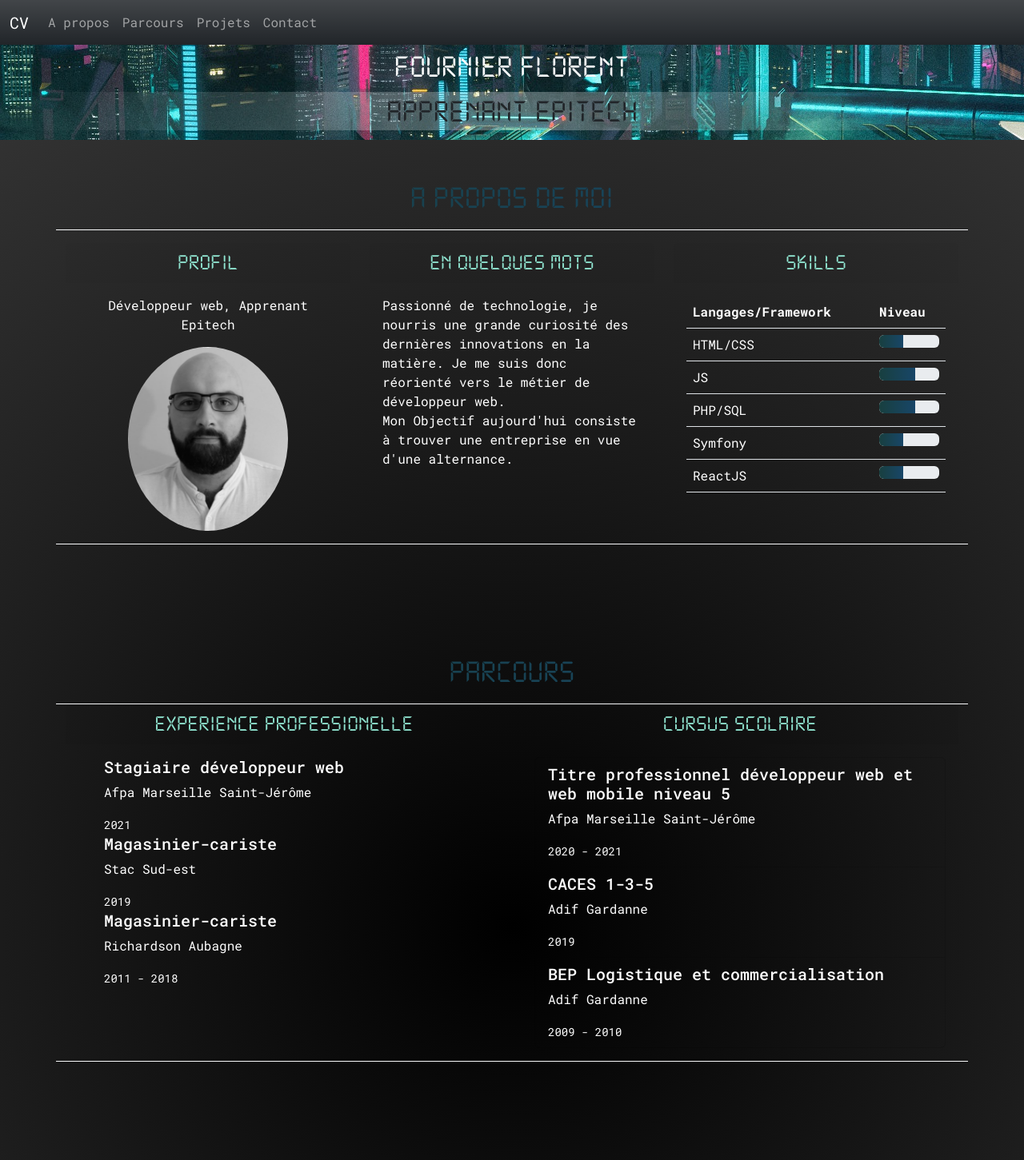
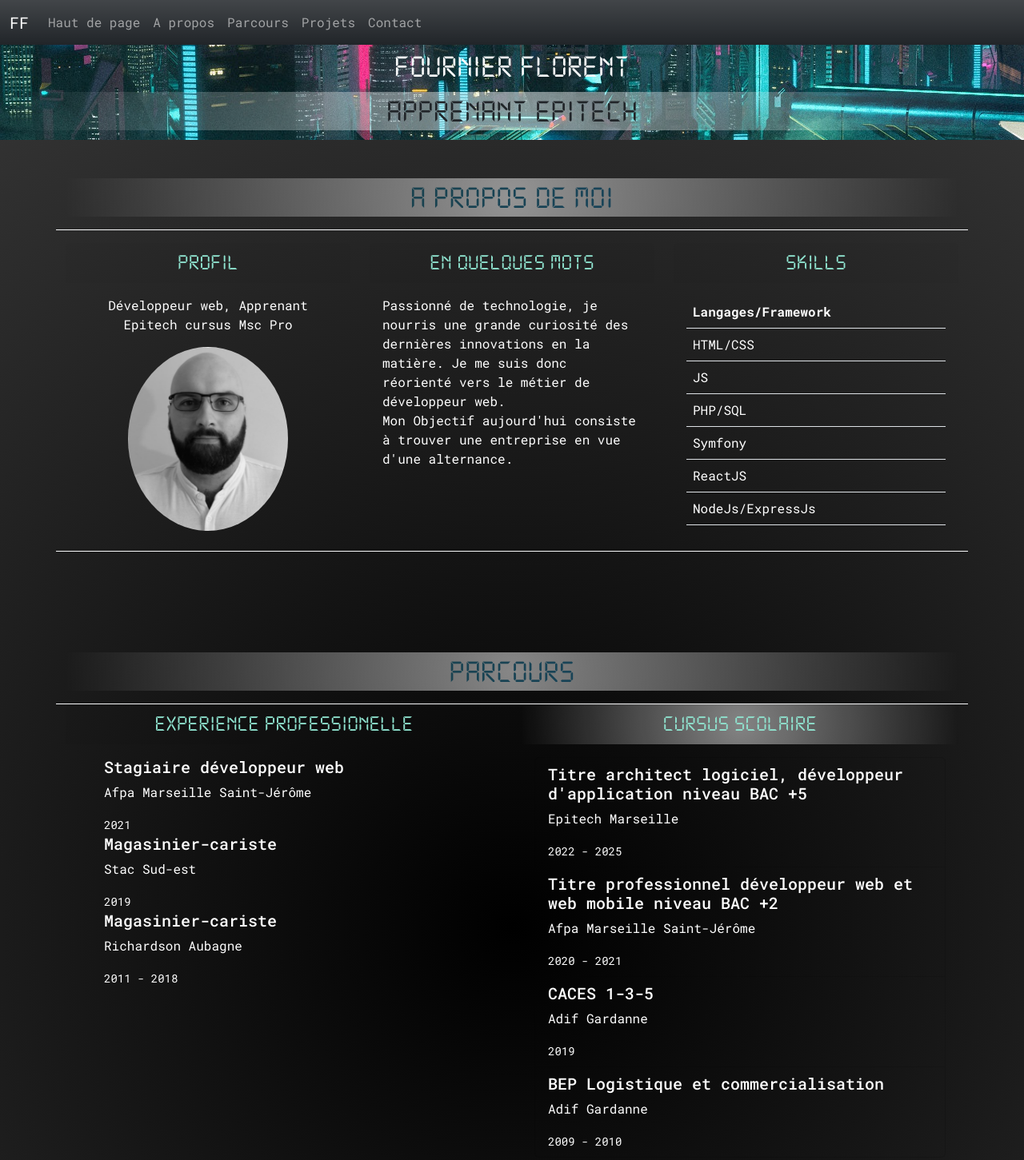
Before and after one commit to Florent-F-Dev/myportfolio, a plain HTML site: page index.html in a window 1280 px wide. Shown: the top 1451 px of the page at 80% size. Drawn offline with nearby package versions, Linux system fonts and the light colour scheme.

Commit message:
cv florent fournier - modifs

```diff
--- a/index.html
+++ b/index.html
@@ -13,12 +13,15 @@
     <header>
         <nav class="navbar navbar-expand-lg navbar-dark bg-dark bg-gradient fixed-top">
             <div class="container-fluid">
-                <a href="#body" class="navbar-brand">CV</a>
+                <a href="#body" class="navbar-brand">FF</a>
                 <button class="navbar-toggler" type="button" data-bs-toggle="collapse" data-bs-target="#navbarNav" aria-controls="navbarNav" aria-expanded="false" aria-label="Toggle navigation">
                     <span class="navbar-toggler-icon"></span>
                 </button>
                 <div class="collapse navbar-collapse" id="navbarNav">
                     <ul class="navbar-nav">
+                        <li class="nav-item">
+                            <a href="#about" class="nav-link">Haut de page</a>
+                        </li>
                         <li class="nav-item">
                             <a href="#about" class="nav-link">A propos</a>
                         </li>
@@ -39,18 +42,19 @@
     <main>
         <div class="screen">
             <section class="container-fluid d-flex flex-wrap py-1 mb-5 text-center section-title">
-            <!-- <section class="container-fluid bg-secondary bg-gradient py-1 text-center"> -->
                 <h1 class="text-light w-100">Fournier Florent</h1>
                 <h1 class="title-2 w-100">Apprenant Epitech</h1>
             </section>
             <section class="container text-white">
-                <h1 class="my-3 text-center gradient-title" id="about">A propos de moi</h1>
+                <div class="title-2">
+                    <h1 class="my-3 text-center gradient-title" id="about">A propos de moi</h1>
+                </div>
                 <div class="row justify-content-sm-center border-top border-bottom border-light box-body">
                     <div class="col-12 col-sm-6 col-lg-4 mt-3">
                         <div class="card h-100 bg-transparent text-white">
                             <h3 class="card-header text-center color-title">Profil</h3>
                             <div class="card-body">
-                                <p class=" text-center">Développeur web, Apprenant Epitech</p>
+                                <p class=" text-center">Développeur web, Apprenant Epitech cursus Msc Pro</p>
                                 <div class="d-flex justify-content-center">
                                     <img src="./img/identity-pic.png" alt="Photo de profil" class="img-fluid rounded-circle" width="200">
                                 </div>
@@ -74,49 +78,26 @@
                                     <thead>
                                         <tr>
                                             <th>Langages/Framework</th>
-                                            <th>Niveau</th>
                                         </tr>
                                     </thead>
                                     <tbody>
                                         <tr>
                                             <td>HTML/CSS</td>
-                                            <td>
-                                                <div class="progress">
-                                                    <div class="progress-bar" role="progressbar" aria-label="Basic example" style="width: 40%" aria-valuenow="40" aria-valuemin="0" aria-valuemax="100"></div>
-                                                </div>
-                                            </td>
                                         </tr>
                                         <tr>
                                             <td>JS</td>
-                                            <td>
-                                                <div class="progress">
-                                                    <div class="progress-bar" role="progressbar" aria-label="Basic example" style="width: 60%" aria-valuenow="60" aria-valuemin="0" aria-valuemax="100"></div>
-                                                </div>
-                                            </td>
                                         </tr>
                                         <tr>
                                             <td>PHP/SQL</td>
-                                            <td>
-                                                <div class="progress">
-                                                    <div class="progress-bar" role="progressbar" aria-label="Basic example" style="width: 60%" aria-valuenow="60" aria-valuemin="0" aria-valuemax="100"></div>
-                                                </div>
-                                            </td>
                                         </tr>
                                         <tr>
                                             <td>Symfony</td>
-                                            <td>
-                                                <div class="progress">
-                                                    <div class="progress-bar" role="progressbar" aria-label="Basic example" style="width: 40%" aria-valuenow="40" aria-valuemin="0" aria-valuemax="100"></div>
-                                                </div>
-                                            </td>
                                         </tr>
                                         <tr>
                                             <td>ReactJS</td>
-                                            <td>
-                                                <div class="progress">
-                                                    <div class="progress-bar" role="progressbar" aria-label="Basic example" style="width: 40%" aria-valuenow="40" aria-valuemin="0" aria-valuemax="100"></div>
-                                                </div>
-                                            </td>
+                                        </tr>
+                                        <tr>
+                                            <td>NodeJs/ExpressJs</td>
                                         </tr>
                                     </tbody>
                                 </table>
@@ -128,7 +109,9 @@
         </div>
         <div class="screen">
             <section class="container text-white">
-                <h1 class="my-3 text-center gradient-title" id="career">Parcours</h1>
+                <div class="title-2">
+                    <h1 class="my-3 text-center gradient-title" id="career">Parcours</h1>
+                </div>
                 <div class="row justify-content-sm-center border-top border-bottom border-light box-body">
                     <div class="col-12 col-sm-6">
                         <div class="card h-100 bg-transparent text-white">
@@ -156,11 +139,18 @@
                     </div>
                     <div class="col-12 col-sm-6">
                         <div class="card h-100  bg-transparent text-white">
-                            <h3 class="card-header text-center color-title">Cursus scolaire</h3>
+                            <div class="title-2">
+                                <h3 class="card-header text-center color-title">Cursus scolaire</h3>
+                            </div>
                             <div class="card-body">
                                 <ul class="list-group">
                                     <li class="list-group-item bg-transparent text-white">
-                                        <h5>Titre professionnel développeur web et web mobile niveau 5</h5>
+                                        <h5>Titre architect logiciel, développeur d'application niveau BAC +5</h5>
+                                        <p>Epitech Marseille</p>
+                                        <small>2022 - 2025</small>
+                                    </li>
+                                    <li class="list-group-item bg-transparent text-white">
+                                        <h5>Titre professionnel développeur web et web mobile niveau BAC +2</h5>
                                         <p>Afpa Marseille Saint-Jérôme</p>
                                         <small>2020 - 2021</small>
                                     </li>
@@ -183,7 +173,9 @@
         </div>
         <div class="screen">
             <section class="container text-white">
-                <h1 class="my-3 text-center gradient-title" id="portfolio">Projets</h1>
+                <div class="title-2">
+                    <h1 class="my-3 text-center gradient-title" id="portfolio">Projets</h1>
+                </div>
                 <div class="row justify-content-sm-center border-top border-bottom border-light box-body">
                     <div class="col-12 col-sm-6 col-lg-4">
                         <div class="card h-100 bg-transparent text-white">
@@ -231,7 +223,9 @@
                 </div>
             </section>
             <section class="container text-white mb-5">
-                <h1 class="my-3 text-center gradient-title" id="contact">Contact</h1>
+                <div class="title-2">
+                    <h1 class="my-3 text-center gradient-title" id="contact">Contact</h1>
+                </div>
                 <div class="row border-top border-bottom border-light box-body">
                     <div class="col-12 col-sm-6 col-lg-3">
                         <div class="card h-100 bg-transparent text-white">
--- a/style.css
+++ b/style.css
@@ -24,8 +24,8 @@ h1, h3{
     background-position-y: center;
 }
 .title-2{
-    background: rgb(255,255,255);
-    background: radial-gradient(circle, rgba(255,255,255,0.3) 0%, rgba(0,0,0,0) 100%);
+    /* background: rgb(255,255,255); */
+    background: radial-gradient(circle, rgba(255,255,255,0.5) 0%, rgba(0,0,0,0) 100%);
 }
 .hover:hover{
     transform: scale(1.2);
@@ -54,6 +54,7 @@ a{
     color: #8FE3CF;
 }
 .gradient-title{
+    /* color: -webkit-linear-gradient(left, rgba(24,63,63,1) 0%, rgba(24,70,104,1) 100%); */
     background: -webkit-linear-gradient(left, rgba(24,63,63,1) 0%, rgba(24,70,104,1) 100%);
     background-clip: text;
     -webkit-background-clip: text;
```
